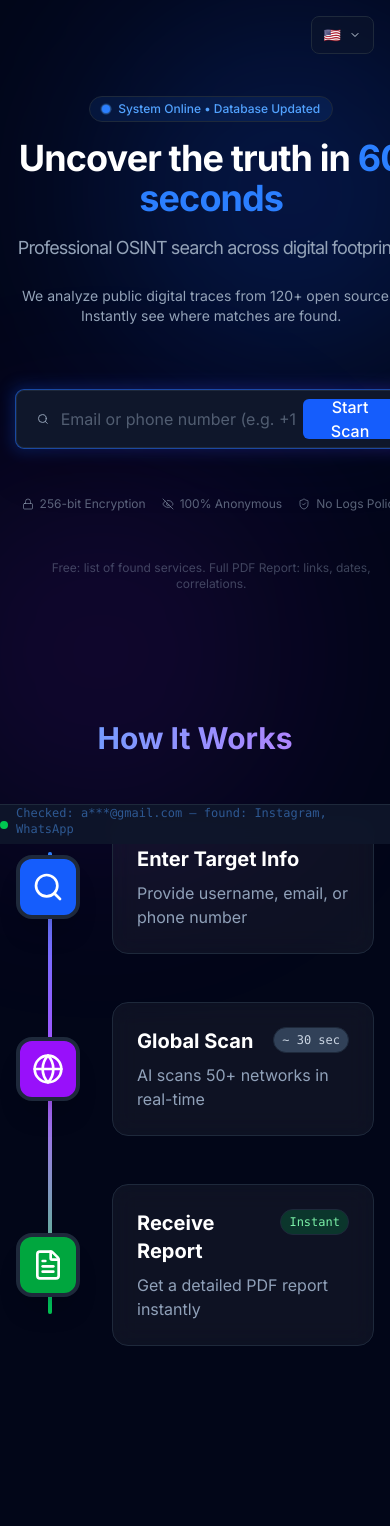
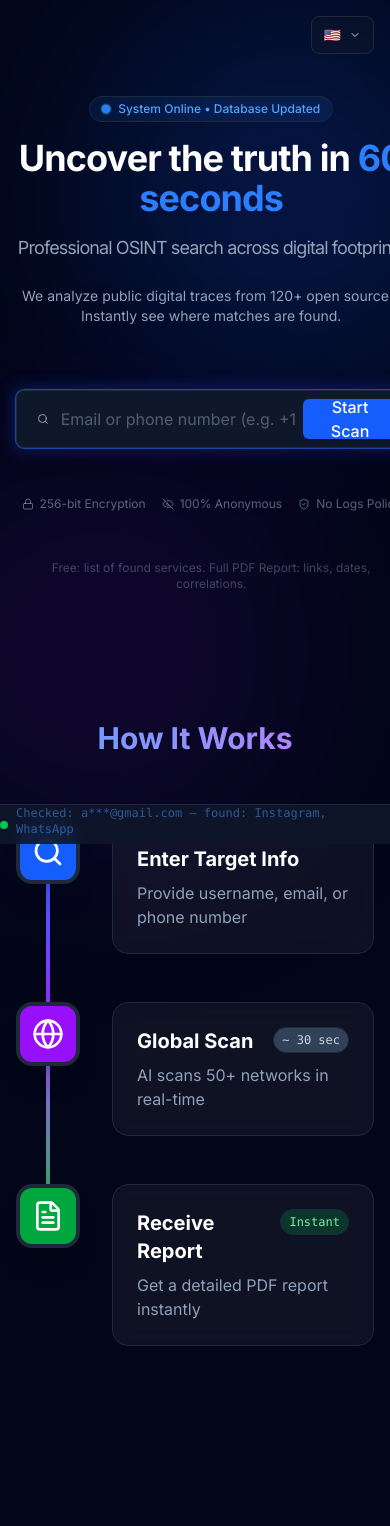
Before and after one commit to antonkovryshkin-ux/osint-verification, a Next.js app: page / in a window 390 px wide. Shown: the top 1526 px of the page. Built offline with nearby package versions, Linux system fonts and the light colour scheme.

Commit message:
fix(ui): adjust vertical line alignment on mobile

```diff
--- a/src/components/HowItWorksVertical.tsx
+++ b/src/components/HowItWorksVertical.tsx
@@ -39,18 +39,14 @@ export function HowItWorksVertical({ t }: { t: any }) {
 
                 <div className="max-w-3xl mx-auto">
                     <div className="relative">
-                        {/* Connecting Line */}
-                        <div className="absolute left-8 top-8 bottom-8 w-1 bg-slate-800 rounded-full md:left-1/2 md:-ml-0.5">
-                            <motion.div
-                                initial={{ height: "0%" }}
-                                whileInView={{ height: "100%" }}
-                                transition={{ duration: 1.5, ease: "easeInOut" }}
-                                className="w-full bg-gradient-to-b from-blue-500 via-purple-500 to-green-500 rounded-full"
-                            />
-                        </div>
+                        <div className="space-y-12">
+                            {steps.map((step, index) => {
+                                // Determine gradient colors for the connecting line
+                                const nextStep = steps[index + 1];
+                                const currentGradient = step.color === "blue" ? "from-blue-600" : step.color === "purple" ? "from-purple-600" : "from-green-600";
+                                const nextGradient = nextStep?.color === "blue" ? "to-blue-600" : nextStep?.color === "purple" ? "to-purple-600" : "to-green-600";
 
-                        <div className="space-y-12">
-                            {steps.map((step, index) => (
+                                return (
                                     <motion.div
                                         key={index}
                                         initial={{ opacity: 0, x: -20 }}
@@ -58,12 +54,27 @@ export function HowItWorksVertical({ t }: { t: any }) {
                                         viewport={{ once: true }}
                                         transition={{ delay: index * 0.2 }}
                                         className={cn(
-                                        "relative flex flex-row gap-8 items-center",
-                                        // Desktop: Alternate sides (zig-zag) could be complex for this specific design,
-                                        // sticking to simple vertical list but centered for cleaner look similar to visual ref
-                                        "md:flex-row md:items-center"
+                                            "relative flex flex-row gap-8 items-start",
+                                            "md:flex-row"
                                         )}
                                     >
+                                        {/* Connecting Line (Per Step) */}
+                                        {index !== steps.length - 1 && (
+                                            <div className="absolute left-8 top-8 w-1 bg-slate-800 h-[calc(100%+3rem)] -translate-x-1/2 z-0">
+                                                <motion.div
+                                                    initial={{ height: 0 }}
+                                                    whileInView={{ height: "100%" }}
+                                                    viewport={{ once: true }}
+                                                    transition={{ duration: 0.8, delay: 0.2 }}
+                                                    className={cn(
+                                                        "w-full bg-gradient-to-b origin-top",
+                                                        currentGradient,
+                                                        nextGradient
+                                                    )}
+                                                />
+                                            </div>
+                                        )}
+
                                         {/* Icon Marker */}
                                         <div className={cn(
                                             "relative z-10 flex-shrink-0 w-16 h-16 rounded-2xl flex items-center justify-center border-4 border-slate-950 shadow-xl",
@@ -91,7 +102,8 @@ export function HowItWorksVertical({ t }: { t: any }) {
                                             <p className="text-slate-400">{step.description}</p>
                                         </div>
                                     </motion.div>
-                            ))}
+                                )
+                            })}
                         </div>
                     </div>
                 </div>
```
Lines whose indentation alone changed are shown as unchanged.
